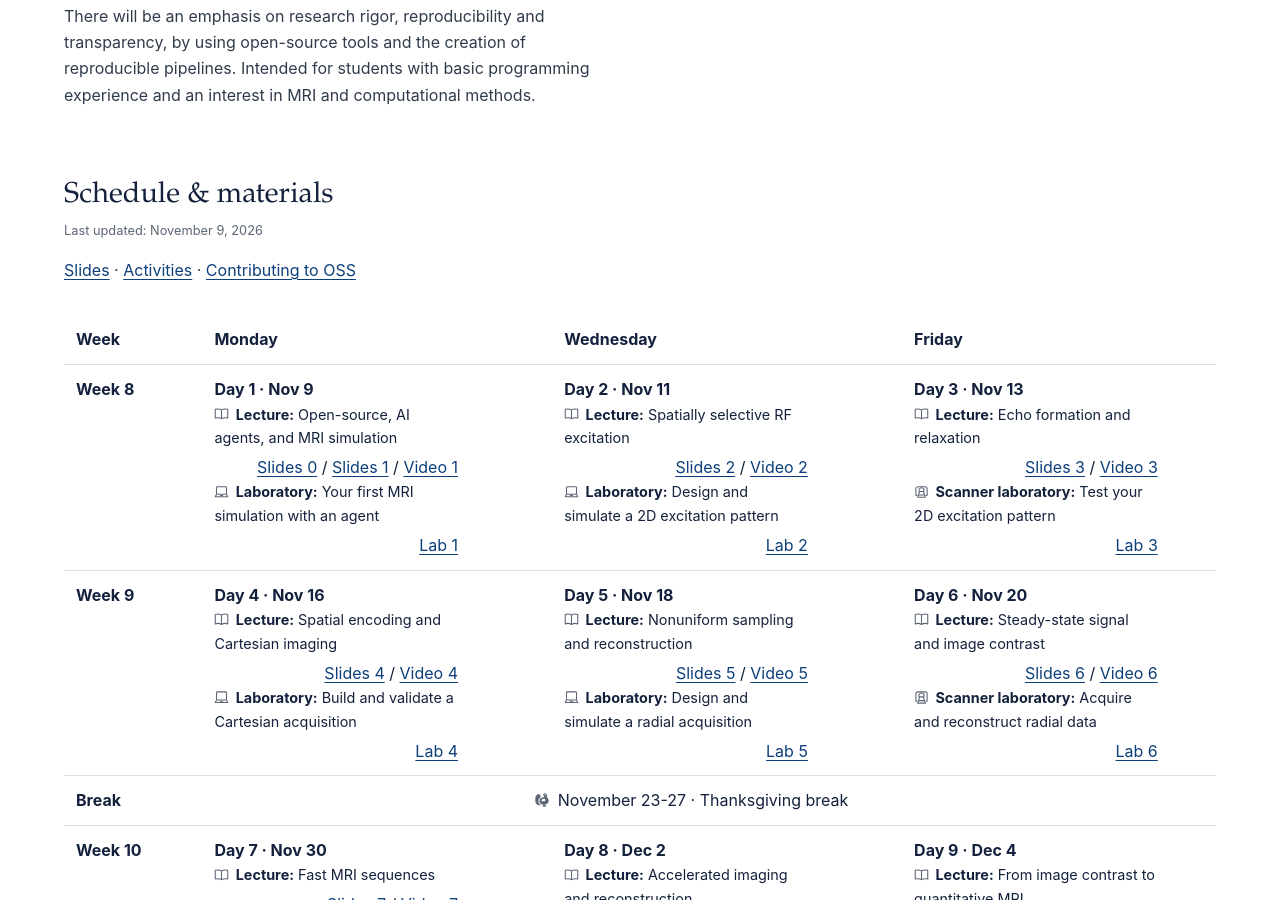
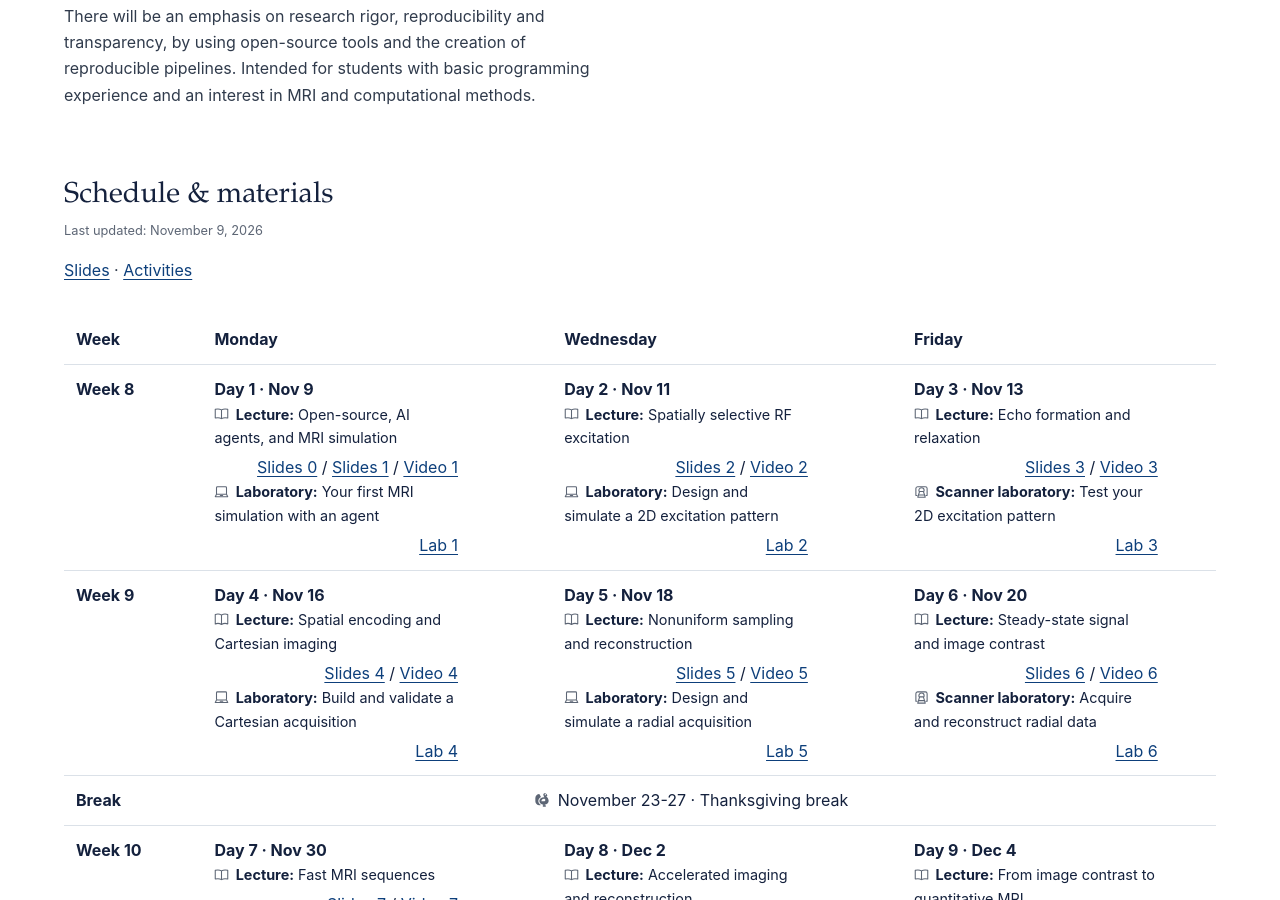
Before and after one commit to cncastillo/cncastillo.github.io, a Jekyll site: the page built from teaching/bios-214/index.md, in a window 1280 px wide and 900 px high, scrolled down 951 px. Built offline with Jekyll 4.4.1, drawn with Linux system fonts in a browser that asks for light colours.

Commit message:
Remove contribution link from BIOS 214 schedule header

```diff
--- a/teaching/bios-214/index.md
+++ b/teaching/bios-214/index.md
@@ -44,7 +44,7 @@ sections:
 
 <p class="schedule-updated">Last updated: {{ course.last_updated }}</p>
 
-<p><a href="{{ '/bios-214/lecture/' | relative_url }}">Slides</a> · <a href="{{ '/bios-214/lab/' | relative_url }}">Activities</a> · <a href="{{ '/bios-214/lecture/0/' | relative_url }}#/contributing-back-earns-additional-points">Contributing to OSS</a></p>
+<p><a href="{{ '/bios-214/lecture/' | relative_url }}">Slides</a> · <a href="{{ '/bios-214/lab/' | relative_url }}">Activities</a></p>
 
 {% include bios-214-materials.html %}
 
```
